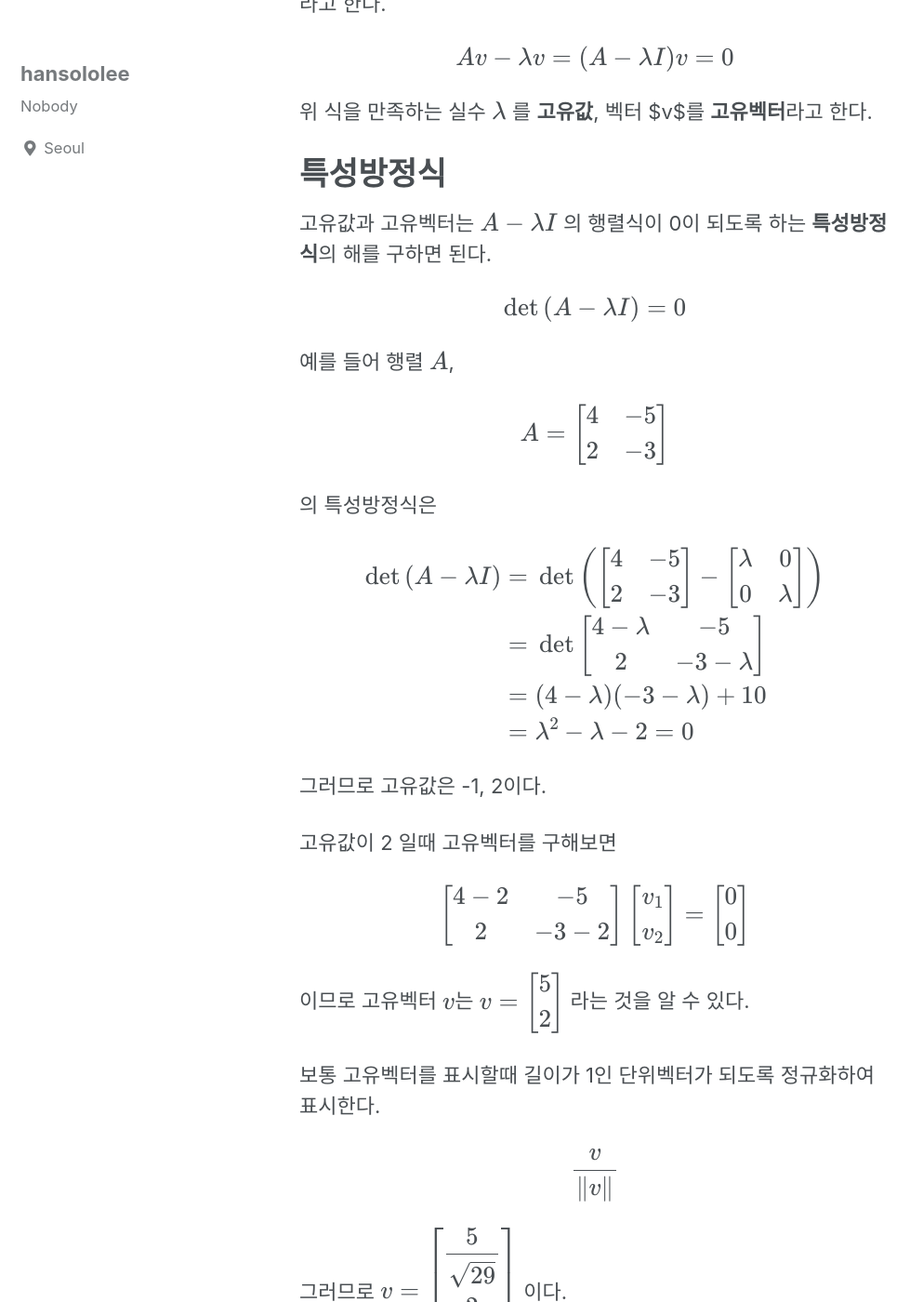
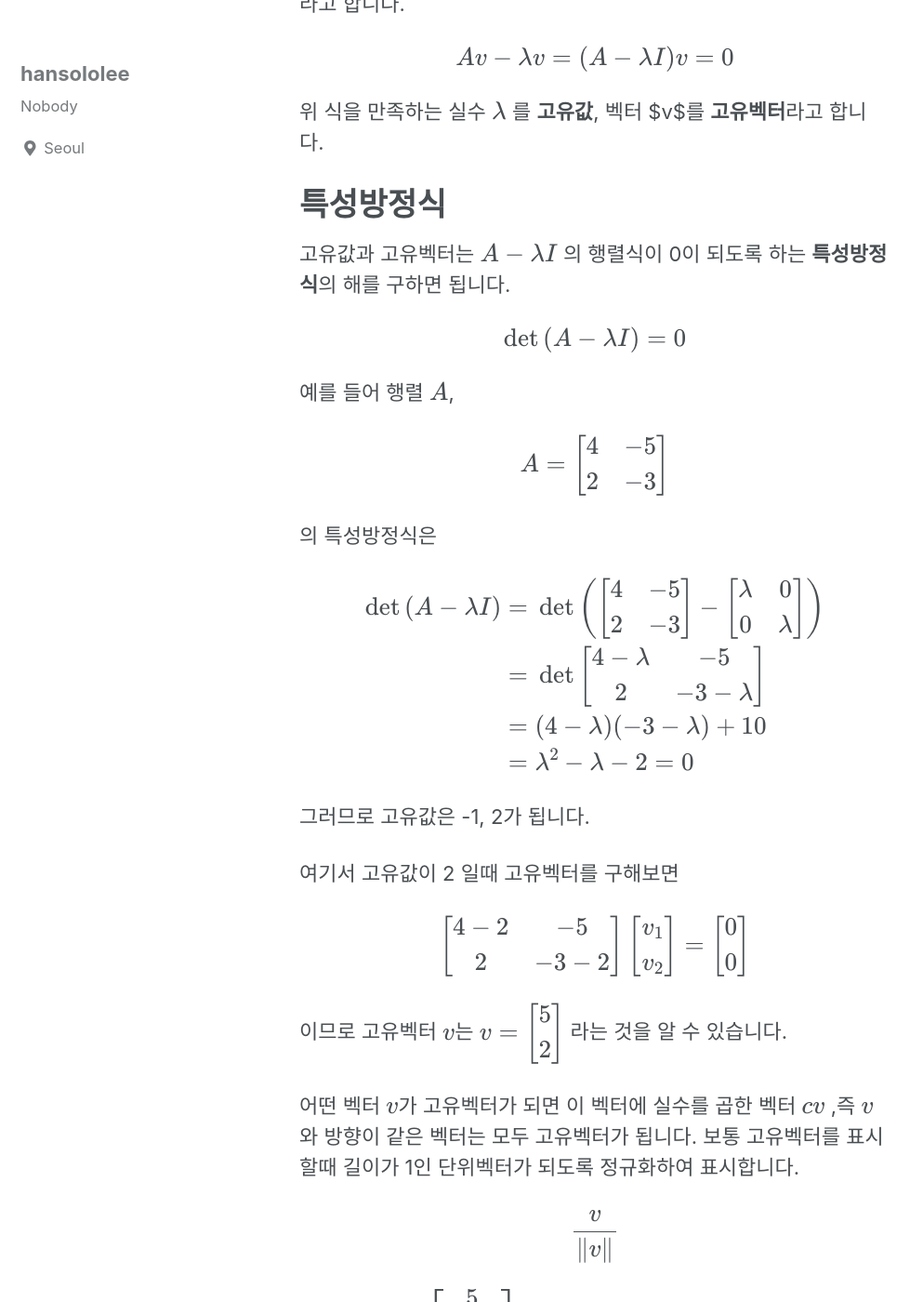
Before and after one commit to arisongha/hansololee.github.io, a Jekyll site: the page built from _posts/2019-01-14-eigenvalue.md, in a window 1280 px wide and 1400 px high, scrolled down 370 px. Shown: the whole window at 93% size, without its empty margins (0-993 px from the left). Built offline with Jekyll 4.4.1, drawn with Linux system fonts in a browser that asks for light colours; cached includes are drawn as plain includes; nearby versions of some CDN libraries; formulas are drawn with MathJax 3; some of the changed text lies outside the part shown.

Commit message:
Update 2019-01-14-eigenvalue.md

```diff
--- a/_posts/2019-01-14-eigenvalue.md
+++ b/_posts/2019-01-14-eigenvalue.md
@@ -1,15 +1,15 @@
 
 # 고유값, 고유벡터
 
-어떤 벡터에 선형변환의 역할로 행렬을 곱하였을 때, 곱한 이 후에도 벡터 본래의 방향을 잃지 않았을 때 그 벡터를 **고유벡터**라고 한다. 이때 크기는 달라질 수 있는데 그 달라진 크기를 나타내는 비율을 **고유값**이라고 한다.
+어떤 벡터에 선형변환의 역할로 행렬을 곱하였을 때, 곱한 이 후에도 벡터 본래의 방향을 잃지 않았을 때 그 벡터를 **고유벡터**라고 합니다. 이때 크기는 달라질 수 있는데 그 달라진 크기를 나타내는 비율을 **고유값**이라고 합니다.
 
 $$Av - \lambda v = (A - \lambda I) v = 0$$
 
-위 식을 만족하는 실수 $$\lambda$$ 를 **고유값**, 벡터 $v$를 **고유벡터**라고 한다.
+위 식을 만족하는 실수 $$\lambda$$ 를 **고유값**, 벡터 $v$를 **고유벡터**라고 합니다.
 
 # 특성방정식
 
-고유값과 고유벡터는 $$A - \lambda I$$ 의 행렬식이 0이 되도록 하는 **특성방정식**의 해를 구하면 된다.
+고유값과 고유벡터는 $$A - \lambda I$$ 의 행렬식이 0이 되도록 하는 **특성방정식**의 해를 구하면 됩니다.
 
 $$\det \left( A - \lambda I \right) = 0$$
 
@@ -50,9 +50,9 @@ $$\begin{eqnarray}
 &=& \lambda^2 - \lambda - 2 = 0
 \end{eqnarray}$$
 
-그러므로 고유값은 -1, 2이다.
+그러므로 고유값은 -1, 2가 됩니다.
 
-고유값이 2 일때 고유벡터를 구해보면
+여기서 고유값이 2 일때 고유벡터를 구해보면
 
 $$ \begin{bmatrix}
 4 -2 & -5 \\
@@ -74,9 +74,10 @@ $$v =
 5  \\
 2
 \end{bmatrix}$$
-라는 것을 알 수 있다.
+라는 것을 알 수 있습니다.
 
-보통 고유벡터를 표시할때 길이가 1인 단위벡터가 되도록 정규화하여 표시한다.
+
+어떤 벡터  $$v$$가 고유벡터가 되면 이 벡터에 실수를 곱한 벡터 $$cv$$ ,즉 $$v$$ 와 방향이 같은 벡터는 모두 고유벡터가 됩니다. 보통 고유벡터를 표시할때 길이가 1인 단위벡터가 되도록 정규화하여 표시합니다.
 
 $$\dfrac{v}{\|v\|}$$
 
@@ -88,4 +89,4 @@ v=
 \dfrac{{2}}{\sqrt{29}}
 \end{bmatrix}
 $$
-이다.
+로 표현할 수 .
```
